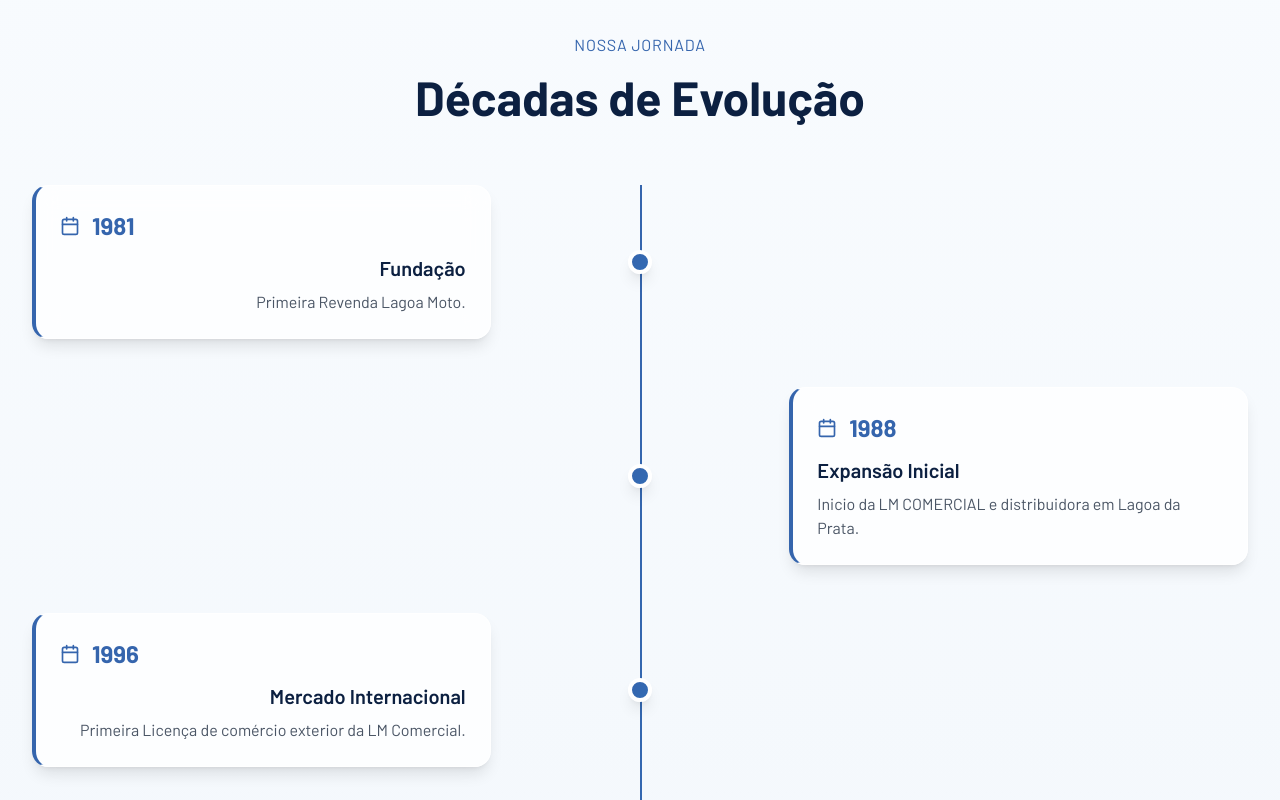
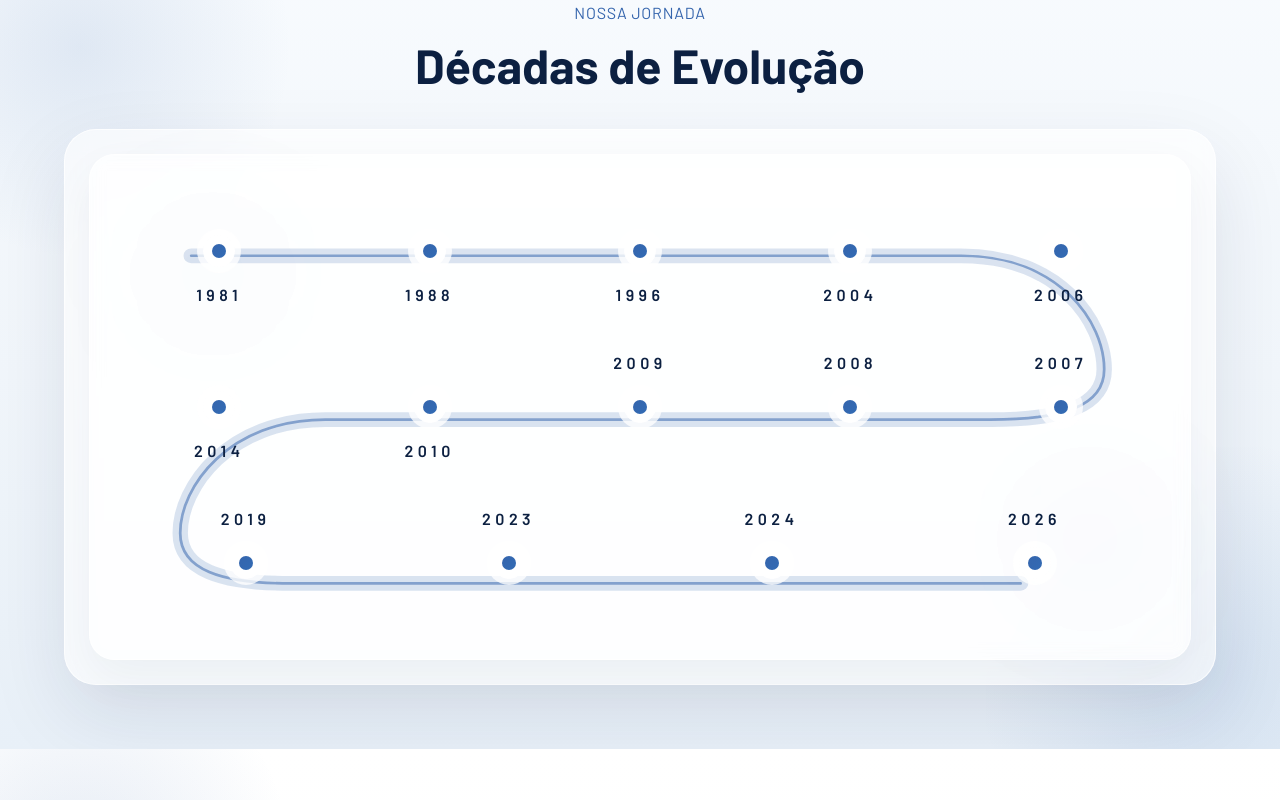
Before and after one commit to GabrielMPinho/LM-Webpage, a React (Vite) app: page / in a window 1280 px wide. Shown: the part 2500-3300 px from the top of the page. Built offline with nearby package versions, Linux system fonts and the light colour scheme.

Commit message:
Refactor: Atualizações timeline

```diff
--- a/src/app/components/Timeline.tsx
+++ b/src/app/components/Timeline.tsx
@@ -1,142 +1,329 @@
 import { motion } from 'motion/react';
-import { Calendar } from 'lucide-react';
-// centros de dist, grandes marcas, china
-export function Timeline() {
+import { CalendarDays } from 'lucide-react';
+
 const milestones = [
   {
     year: '1981',
-      title: 'Fundação',
-      description: 'Primeira Revenda Lagoa Moto.',
+    title: 'Origem da LM',
+    category: 'Fundação',
+    description:
+      'Nasce a primeira revenda Lagoa Moto, ponto de partida da operação que mais tarde daria origem ao ecossistema LM.',
   },
   {
     year: '1988',
-      title: 'Expansão Inicial',
-      description: 'Inicio da LM COMERCIAL e distribuidora em Lagoa da Prata.',
+    title: 'LM Comercial',
+    category: 'Distribuição',
+    description:
+      'A LM Comercial inicia a distribuição em Lagoa da Prata e estrutura a base do modelo regional de atendimento.',
   },
   {
     year: '1996',
-      title: 'Mercado Internacional',
-      description: 'Primeira Licença de comércio exterior da LM Comercial.',
+    title: 'Comércio Exterior',
+    category: 'Internacional',
+    description:
+      'A primeira licença de comércio exterior abre caminho para relacionamento direto com fornecedores globais.',
   },
   {
     year: '2004',
-      title: 'Primeira expansão ',
-      description: 'Início das operações no Espírto Santo.',
+    title: 'Expansão Sudeste',
+    category: 'Escala',
+    description:
+      'A operação chega ao Espírito Santo e amplia a presença geográfica da companhia para além da base original.',
   },
   {
     year: '2006',
-      title: 'High One',
-      description: 'Primeiro produto da marca própria High One.',
+    title: 'Estreia da High One',
+    category: 'Marca Própria',
+    description:
+      'O primeiro produto High One chega ao mercado e marca o avanço da LM na construção de marcas próprias.',
   },
   {
     year: '2007',
-      title: 'Segunda expansão',
-      description: 'Primeira operação no Sul do Pais e Lançamento da X11.',
+    title: 'Sul e X11',
+    category: 'Crescimento',
+    description:
+      'A operação avança para o Sul do país enquanto a X11 reforça a presença da LM no segmento de moto.',
   },
   {
     year: '2008',
-      title: 'SCUD',
-      description: 'Primeiro produto da marca própria SCUD.',
+    title: 'Lançamento SCUD',
+    category: 'Marca Própria',
+    description:
+      'A chegada do primeiro produto SCUD acelera a estratégia de diferenciação por marcas próprias e profundidade de mix.',
   },
   {
     year: '2009',
-      title: 'WG SPORTS',
-      description: 'Primeiro produto da marca própria WG SPORTS.',
+    title: 'WG Sports',
+    category: 'Portfólio',
+    description:
+      'WG Sports estreia para ampliar a atuação em acessórios e linhas com apelo esportivo.',
   },
   {
     year: '2010',
-      title: 'WG SPORTS',
-      description: 'Início das operações em São Paulo.',
+    title: 'Base em São Paulo',
+    category: 'Capilaridade',
+    description:
+      'As operações começam em São Paulo, aproximando estoque e atendimento do maior polo consumidor do país.',
   },
   {
     year: '2014',
-      title: 'WG SPORTS',
-      description: 'Início das operações no Centro Oeste.',
+    title: 'Centro-Oeste',
+    category: 'Logística',
+    description:
+      'A LM inaugura sua operação no Centro-Oeste para ganhar velocidade logística e ampliar cobertura nacional.',
   },
   {
     year: '2019',
-      title: 'WG SPORTS',
-      description: 'Início das operações no Nordeste.',
+    title: 'Nordeste',
+    category: 'Expansão',
+    description:
+      'Uma nova frente operacional no Nordeste reduz prazos e consolida presença em uma região estratégica.',
   },
   {
     year: '2023',
-      title: 'WG SPORTS',
-      description: 'Primeiro produto da marca própria Panther e Comander.',
+    title: 'Panther e Comander',
+    category: 'Novas Marcas',
+    description:
+      'Duas novas marcas próprias entram em cena e ampliam o portfólio com propostas complementares.',
   },
   {
     year: '2024',
-      title: 'WG SPORTS',
-      description: 'Início das operações no Norte.',
+    title: 'Operação Norte',
+    category: 'Cobertura',
+    description:
+      'O início das operações no Norte completa uma malha de distribuição ainda mais robusta e verdadeiramente nacional.',
   },
   {
     year: '2026',
-      title: 'Inovação Contínua',
-      description: 'Início das operações na China.',
+    title: 'LM na China',
+    category: 'Sourcing Global',
+    description:
+      'A operação na China acelera sourcing, proximidade industrial e inteligência de produto para a próxima fase da companhia.',
   },
 ];
 
+const rows = [
+  {
+    items: milestones.slice(0, 5),
+    popupSides: ['top', 'top', 'top', 'top', 'top'],
+  },
+  {
+    items: milestones.slice(5, 10).reverse(),
+    popupSides: ['top', 'top', 'bottom', 'bottom', 'bottom'],
+  },
+  {
+    items: milestones.slice(10, 14),
+    popupSides: ['bottom', 'bottom', 'bottom', 'bottom'],
+  },
+] as const;
+
+type PopupVerticalSide = 'top' | 'bottom';
+type PopupPlacement = {
+  cardClasses: string;
+  connectorClasses: string;
+  yearOnTop: boolean;
+};
+
+const popupOverrides: Record<string, PopupPlacement> = {
+  '1981': {
+    cardClasses:
+      'right-[calc(50%+2.1rem)] top-1/2 -translate-y-1/2 -translate-x-2 group-hover:translate-x-0',
+    connectorClasses:
+      'right-[calc(50%+0.9rem)] top-1/2 h-px w-8 -translate-y-1/2 bg-gradient-to-r from-[#3565AD]/28 to-[#3565AD]/0',
+    yearOnTop: false,
+  },
+  '2006': {
+    cardClasses:
+      'left-[calc(50%+1.9rem)] bottom-[calc(50%+1.8rem)] translate-x-2 translate-y-2 group-hover:translate-x-0 group-hover:translate-y-0',
+    connectorClasses:
+      'left-[calc(50%+0.9rem)] bottom-[calc(50%+0.9rem)] h-px w-9 rotate-[-34deg] origin-left bg-gradient-to-r from-[#3565AD]/28 to-[#3565AD]/0',
+    yearOnTop: false,
+  },
+  '2007': {
+    cardClasses:
+      'left-[calc(50%+1.9rem)] top-[calc(50%+1.8rem)] translate-x-2 -translate-y-2 group-hover:translate-x-0 group-hover:translate-y-0',
+    connectorClasses:
+      'left-[calc(50%+0.9rem)] top-[calc(50%+0.9rem)] h-px w-9 rotate-[34deg] origin-left bg-gradient-to-r from-[#3565AD]/28 to-[#3565AD]/0',
+    yearOnTop: true,
+  },
+  '2014': {
+    cardClasses:
+      'right-[calc(50%+1.9rem)] bottom-[calc(50%+1.8rem)] -translate-x-2 translate-y-2 group-hover:translate-x-0 group-hover:translate-y-0',
+    connectorClasses:
+      'right-[calc(50%+0.9rem)] bottom-[calc(50%+0.9rem)] h-px w-9 rotate-[34deg] origin-right bg-gradient-to-l from-[#3565AD]/28 to-[#3565AD]/0',
+    yearOnTop: false,
+  },
+  '2019': {
+    cardClasses:
+      'right-[calc(50%+1.9rem)] top-[calc(50%+1.8rem)] -translate-x-2 -translate-y-2 group-hover:translate-x-0 group-hover:translate-y-0',
+    connectorClasses:
+      'right-[calc(50%+0.9rem)] top-[calc(50%+0.9rem)] h-px w-9 rotate-[-34deg] origin-right bg-gradient-to-l from-[#3565AD]/28 to-[#3565AD]/0',
+    yearOnTop: true,
+  },
+  '2026': {
+    cardClasses:
+      'left-[calc(50%+2.1rem)] top-1/2 -translate-y-1/2 translate-x-2 group-hover:translate-x-0',
+    connectorClasses:
+      'left-[calc(50%+0.9rem)] top-1/2 h-px w-8 -translate-y-1/2 bg-gradient-to-r from-[#3565AD]/28 to-[#3565AD]/0',
+    yearOnTop: true,
+  },
+};
+
+function getPopupHorizontalPosition(index: number, total: number) {
+  if (index === 0) {
+    return 'left-0';
+  }
+
+  if (index === total - 1) {
+    return 'right-0';
+  }
+
+  return 'left-1/2 -translate-x-1/2';
+}
+
+function getDefaultPopupPlacement(
+  popupSide: PopupVerticalSide,
+  index: number,
+  total: number
+): PopupPlacement {
+  const popupHorizontalPosition = getPopupHorizontalPosition(index, total);
+
+  return {
+    cardClasses: `${popupHorizontalPosition} ${
+      popupSide === 'top'
+        ? 'bottom-[calc(50%+2.3rem)] translate-y-2 group-hover:translate-y-0'
+        : 'top-[calc(50%+2.3rem)] -translate-y-2 group-hover:translate-y-0'
+    }`,
+    connectorClasses: `left-1/2 h-6 w-px -translate-x-1/2 bg-gradient-to-b from-[#3565AD]/0 via-[#3565AD]/28 to-[#3565AD]/0 ${
+      popupSide === 'top' ? 'bottom-[calc(50%+0.9rem)]' : 'top-[calc(50%+0.9rem)]'
+    }`,
+    yearOnTop: popupSide === 'bottom',
+  };
+}
+
+export function Timeline() {
   return (
-    <section id="historia" className="lm-section lm-section-soft py-24">
-      <div className="relative z-10 max-w-7xl mx-auto px-6 lg:px-8">
+    <section
+      id="historia"
+      className="lm-section lm-section-soft relative flex min-h-screen items-center py-12 lg:min-h-[92vh] lg:py-16"
+    >
+      <div className="relative z-10 mx-auto w-full max-w-none px-6 lg:px-12 xl:px-16 2xl:px-20">
         <motion.div
           initial={{ opacity: 0, y: 30 }}
           whileInView={{ opacity: 1, y: 0 }}
           viewport={{ once: true }}
-          className="text-center mb-16"
+          className="mb-8 text-center lg:mb-10"
         >
-          <span className="text-[#3565AD] uppercase tracking-wider mb-4 block">
+          <span className="mb-4 block uppercase tracking-wider text-[#3565AD]">
             Nossa Jornada
           </span>
-          <h2 className="text-4xl md:text-5xl font-bold text-[#0C2041]">
+          <h2 className="text-4xl font-bold text-[#0C2041] md:text-5xl">
             Décadas de Evolução
           </h2>
         </motion.div>
 
-        <div className="relative">
-          {/* Timeline Line */}
-          <div className="hidden lg:block absolute left-1/2 top-0 bottom-0 w-0.5 bg-gradient-to-b from-[#3565AD] via-[#326BB4] to-[#3565AD]" />
+        <div className="relative rounded-[2rem] border border-white/75 bg-white/60 px-4 py-5 shadow-[0_30px_80px_rgba(12,32,65,0.10)] backdrop-blur-md lg:px-6 lg:py-6">
+          <div className="pointer-events-none absolute inset-0">
+            <div className="absolute left-[8%] top-[16%] h-28 w-28 rounded-full bg-[#3565AD]/6 blur-3xl" />
+            <div className="absolute right-[6%] bottom-[16%] h-28 w-28 rounded-full bg-[#326BB4]/7 blur-3xl" />
+          </div>
 
-          <div className="space-y-12">
-            {milestones.map((milestone, index) => (
+          <div className="relative overflow-visible rounded-[1.6rem] border border-white/70 bg-white/52 px-4 py-6 shadow-[0_18px_45px_rgba(12,32,65,0.05)] backdrop-blur-sm lg:px-8 lg:py-8">
+            <svg
+              viewBox="0 0 1000 480"
+              preserveAspectRatio="none"
+              className="pointer-events-none absolute inset-0 h-full w-full"
+              aria-hidden="true"
+            >
+              <path
+                d="M92 96 H792 C882 96 922 160 922 204 C922 239 885 252 818 252 H214 C126 252 82 316 82 360 C82 395 119 408 182 408 H846"
+                stroke="rgba(53,101,173,0.18)"
+                strokeWidth="14"
+                strokeLinecap="round"
+                strokeLinejoin="round"
+                fill="none"
+              />
+              <path
+                d="M92 96 H792 C882 96 922 160 922 204 C922 239 885 252 818 252 H214 C126 252 82 316 82 360 C82 395 119 408 182 408 H846"
+                stroke="rgba(53,101,173,0.52)"
+                strokeWidth="2.5"
+                strokeLinecap="round"
+                strokeLinejoin="round"
+                fill="none"
+              />
+            </svg>
+
+            <div className="relative space-y-6 lg:space-y-7">
+              {rows.map((row, rowIndex) => (
+                <div
+                  key={`row-${rowIndex}`}
+                  className="grid h-28 gap-3 sm:gap-4 lg:h-32"
+                  style={{
+                    gridTemplateColumns: `repeat(${row.items.length}, minmax(0, 1fr))`,
+                  }}
+                >
+                  {row.items.map((milestone, itemIndex) => {
+                    const popupSide = row.popupSides[itemIndex];
+                    const placement =
+                      popupOverrides[milestone.year] ??
+                      getDefaultPopupPlacement(popupSide, itemIndex, row.items.length);
+
+                    return (
                       <motion.div
-                key={index}
-                initial={{ opacity: 0, x: index % 2 === 0 ? -50 : 50 }}
-                whileInView={{ opacity: 1, x: 0 }}
+                        key={`${rowIndex}-${milestone.year}`}
+                        initial={{ opacity: 0, y: 18 }}
+                        whileInView={{ opacity: 1, y: 0 }}
                         viewport={{ once: true }}
-                transition={{ duration: 0.6 }}
-                className={`relative flex items-center ${
-                  index % 2 === 0
-                    ? 'lg:flex-row'
-                    : 'lg:flex-row-reverse'
-                } flex-col`}
+                        transition={{ delay: rowIndex * 0.08 + itemIndex * 0.06 }}
+                        className="group relative isolate min-h-0 min-w-0"
                       >
-                {/* Content */}
                         <div
-                  className={`lg:w-5/12 ${
-                    index % 2 === 0 ? 'lg:text-right lg:pr-12' : 'lg:text-left lg:pl-12'
+                          className={`absolute left-1/2 -translate-x-1/2 text-center ${
+                            placement.yearOnTop ? 'top-2' : 'bottom-2'
                           }`}
                         >
-                  <div className="bg-white/78 backdrop-blur-md border border-white/70 border-l-4 border-l-[#3565AD] p-6 rounded-2xl shadow-lg hover:shadow-xl transition-shadow">
-                    <div className="flex items-center gap-3 mb-3">
-                      <Calendar className="text-[#3565AD]" size={20} />
-                      <span className="text-2xl font-bold text-[#3565AD]">
+                          <span className="text-sm font-semibold uppercase tracking-[0.28em] text-[#0C2041] sm:text-base">
                             {milestone.year}
                           </span>
                         </div>
-                    <h3 className="text-xl font-semibold text-[#0C2041] mb-2">
-                      {milestone.title}
-                    </h3>
-                    <p className="text-gray-600">{milestone.description}</p>
+
+                        <div className="absolute left-1/2 top-1/2 z-20 flex -translate-x-1/2 -translate-y-1/2 items-center justify-center">
+                          <div className="flex h-8 w-8 items-center justify-center rounded-full border border-white bg-white shadow-[0_0_0_6px_rgba(255,255,255,0.78)]">
+                            <span className="h-3.5 w-3.5 rounded-full bg-gradient-to-br from-[#3565AD] to-[#326BB4] transition-transform duration-300 group-hover:scale-125" />
                           </div>
                         </div>
 
-                {/* Center Dot */}
-                <div className="hidden lg:flex absolute left-1/2 transform -translate-x-1/2 w-6 h-6 bg-gradient-to-br from-[#3565AD] to-[#326BB4] rounded-full border-4 border-white shadow-lg z-10" />
+                        <div
+                          className={`pointer-events-none absolute z-10 opacity-0 transition-opacity duration-300 group-hover:opacity-100 ${placement.connectorClasses}`}
+                        />
 
-                {/* Spacer */}
-                <div className="hidden lg:block w-5/12" />
+                        <div
+                          className={`pointer-events-none absolute z-30 w-[14.5rem] rounded-2xl border border-white/80 bg-[#0C2041]/96 p-4 text-left text-white opacity-0 shadow-[0_24px_70px_rgba(12,32,65,0.28)] backdrop-blur-xl transition-all duration-300 group-hover:pointer-events-auto group-hover:opacity-100 ${placement.cardClasses}`}
+                        >
+                          <div className="mb-3 flex items-center gap-3">
+                            <div className="flex h-10 w-10 items-center justify-center rounded-xl bg-white/10">
+                              <CalendarDays size={18} className="text-[#8BB2F1]" />
+                            </div>
+                            <div>
+                              <p className="text-[11px] font-semibold uppercase tracking-[0.24em] text-[#8BB2F1]">
+                                {milestone.category}
+                              </p>
+                              <h3 className="mt-1 text-base font-semibold text-white">
+                                {milestone.title}
+                              </h3>
+                            </div>
+                          </div>
+
+                          <p className="text-sm leading-6 text-white/78">
+                            {milestone.description}
+                          </p>
+                        </div>
                       </motion.div>
+                    );
+                  })}
+                </div>
               ))}
+            </div>
           </div>
         </div>
       </div>
```
Lines whose indentation alone changed are shown as unchanged.
